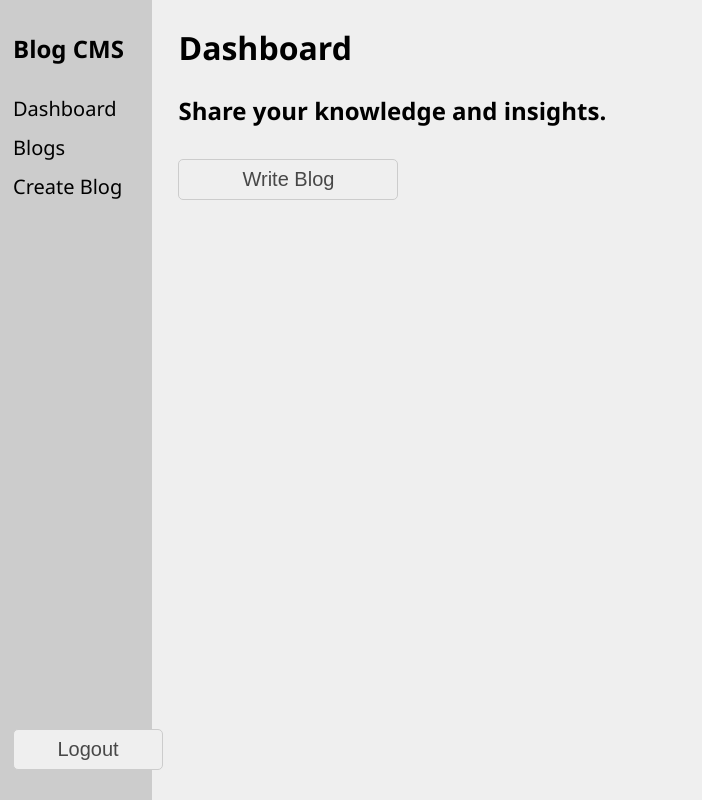
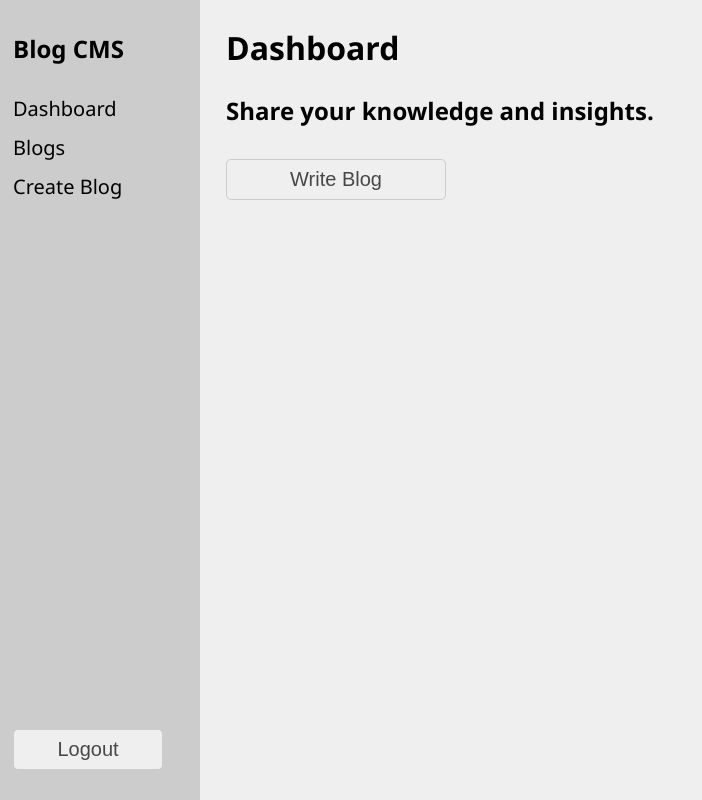
Before and after one commit to Usman-Ubaid/blogApp, a React (Vite) app in the folder frontend/: page / in a window 1280 px wide. Shown: the whole page, without its empty margins (0-702 px from the left). Built offline with nearby package versions, Linux system fonts and the light colour scheme; sample sign-in values are in the browser's storage.

Commit message:
fix: sidebar position fixed

```diff
--- a/frontend/src/App.css
+++ b/frontend/src/App.css
@@ -10,7 +10,6 @@
   font-size: 16px;
   background-color: rgba(204, 204, 204, 0.3);
   font-family: "Segoe UI", Tahoma, Geneva, Verdana, sans-serif;
-  /* padding: 0 10%; */
 }
 
 a {
@@ -63,31 +62,27 @@
 
 /* Layout */
 
-.layout-wrapper {
-  width: 100%;
-}
-
 .layout-container {
-  display: flex;
-  align-items: center;
-  justify-content: flex-start;
+  display: grid;
+  grid-template-columns: 200px calc(100% - 200px);
 }
 
 /* main container  */
 
 .main-container {
-  width: 88%;
-  height: 100vh;
   padding: 1.6rem 1rem 2rem 1rem;
+  margin-left: 10px;
 }
 
 /* Sidebar */
 
 .sidebar {
-  position: relative;
-  width: 12%;
+  position: fixed;
+  top: 0;
+  left: 0;
+  width: 200px;
+  height: 100vh;
   background-color: #ccc;
-  height: 100vh;
   padding-top: 2rem;
   padding-left: 13px;
   margin-right: 10px;
--- a/frontend/src/components/common/Layout.tsx
+++ b/frontend/src/components/common/Layout.tsx
@@ -4,13 +4,13 @@
 
 const Layout = ({ children }: { children: ReactNode }) => {
   return (
-    <div className="layout-wrapper">
-      <div className="layout-container">
+    <div className="layout-container">
+      <div>
         <Sidebar />
-        <div className="main-container">
-          <Navbar />
-          <div>{children}</div>
-        </div>
+      </div>
+      <div className="main-container">
+        <Navbar />
+        <div>{children}</div>
       </div>
     </div>
   );
```
